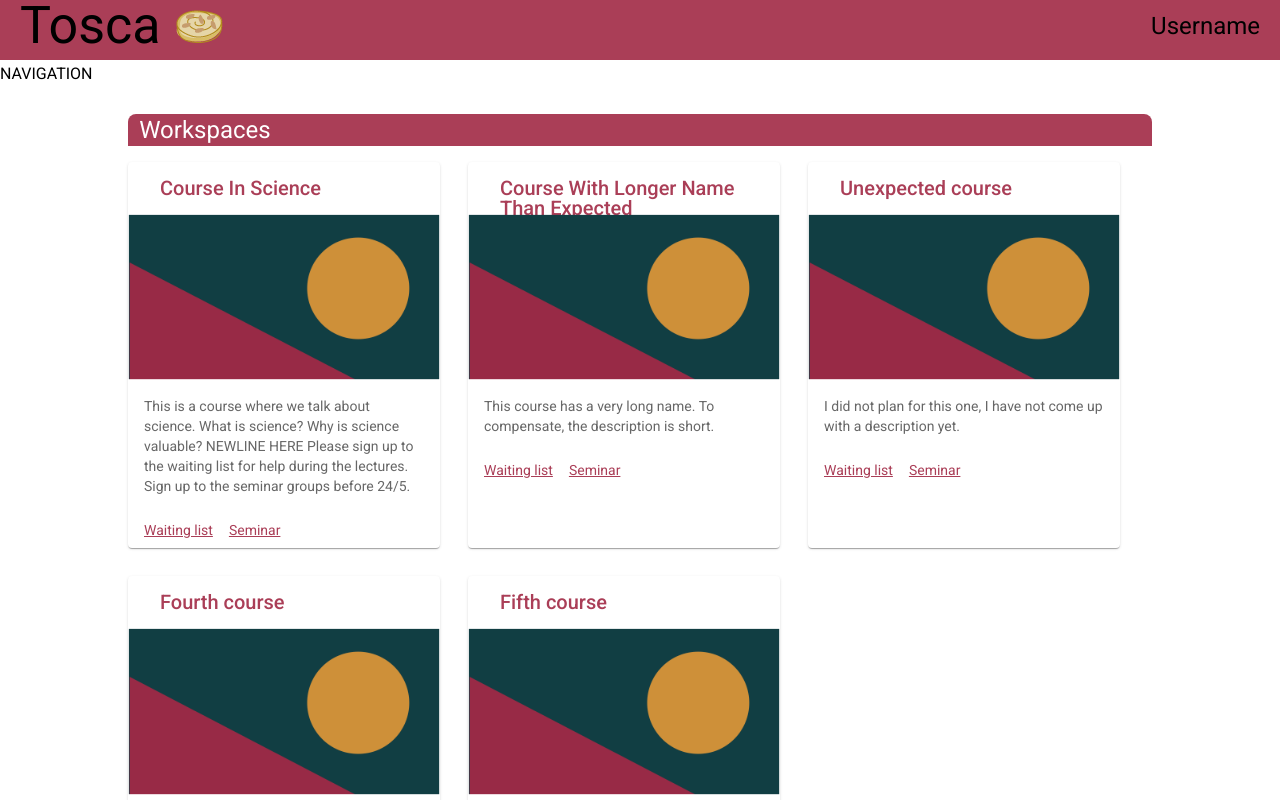
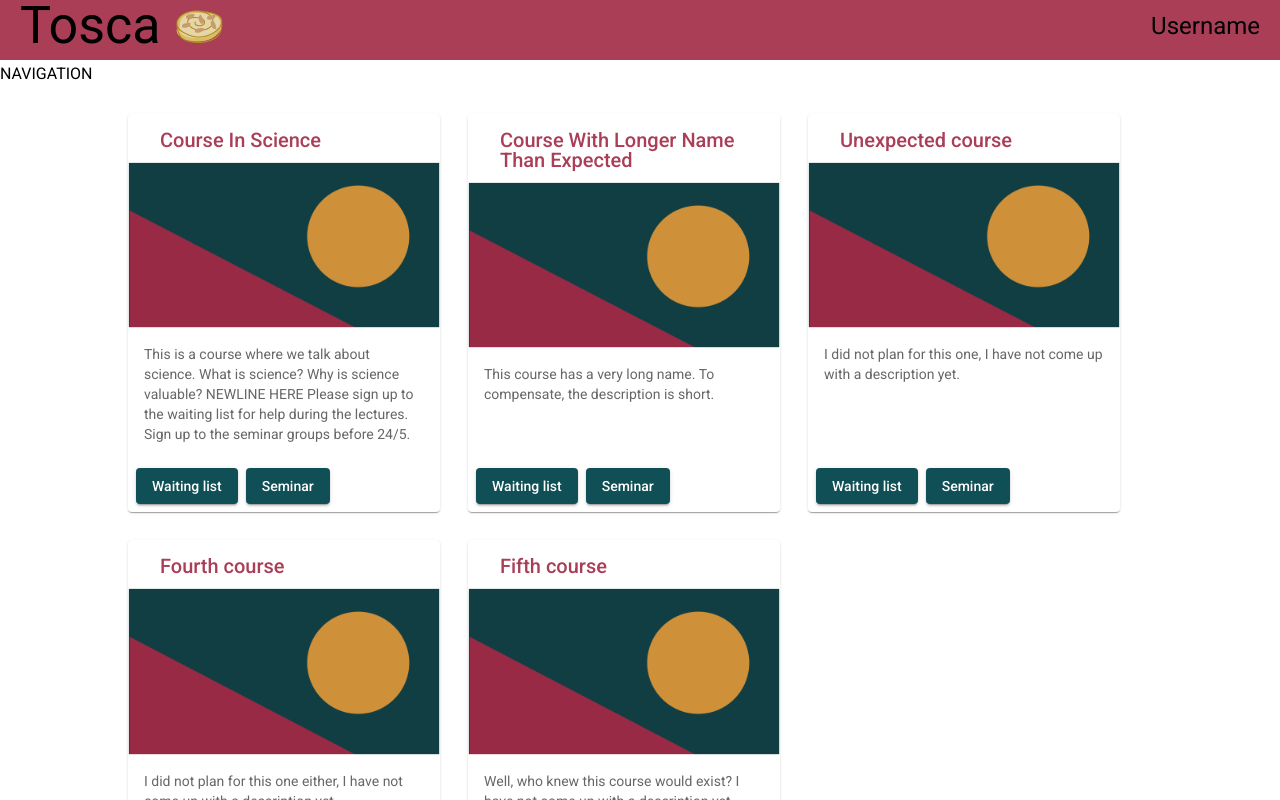
Before and after one commit to KlasafGeijerstam/Tosca, an Angular app in the folder frontend/: page / in a window 1280 px wide. Built offline with nearby package versions, Linux system fonts and the light colour scheme.

Commit message:
Removes title, use buttons on cards

```diff
--- a/frontend/src/app/workspace-list/workspace-list.component.css
+++ b/frontend/src/app/workspace-list/workspace-list.component.css
@@ -1,5 +1,4 @@
 .workspace-list {
-  width: 100%;
   display: flex;
   -ms-box-orient: horizontal;
   display: -webkit-box;
@@ -17,12 +16,12 @@ mat-card {
   width: 20em;
   height: auto;
   margin: 0 2em 2em 0;
+  display: flex;
+  flex-direction: column;
 }
 
 mat-card-title {
   color: var(--tosca-primary-color);
-  width: 100%;
-  height: 2em;
 }
 
 mat-icon {
@@ -33,14 +32,9 @@ mat-icon {
 
 mat-card-content {
   color: var(--tosca-text-color);
+  flex-grow: 1;
 }
 
-mat-card-actions a {
-  color: var(--tosca-primary-color);
-  text-underline: none;
-  padding: 0.5em;
-  border: 0;
-  margin: 1px;
-  font-size: 14px;
-  background-color: var(--tosca-bg-color);
+mat-card-actions {
+  margin-bottom: 0;
 }
--- a/frontend/src/app/workspace-list/workspace-list.component.html
+++ b/frontend/src/app/workspace-list/workspace-list.component.html
@@ -1,19 +1,15 @@
-<div class="container">
-  <h1 class="container-header">Workspaces</h1>
-
-  <div class="workspace-list">
+<div class="container workspace-list">
     <mat-card *ngFor="let workspace of workspaces">
       <mat-card-header>
         <mat-card-title>{{ workspace.name }}</mat-card-title>
       </mat-card-header>
+      <img mat-card-image src="{{ workspace.img }}" alt="Workspace image"/>
       <mat-card-content>
-        <img mat-card-image src="{{ workspace.img }}" alt="Workspace image"/>
         <p id="workspace-desc">{{ workspace.description }}</p>
       </mat-card-content>
       <mat-card-actions>
-        <a href="queues">Waiting list</a>
-        <a href="signups">Seminar</a>
+        <a mat-raised-button color="accent" href="queues">Waiting list</a>
+        <a mat-raised-button color="accent" href="signups">Seminar</a>
       </mat-card-actions>
     </mat-card>
-  </div>
 </div>
```
